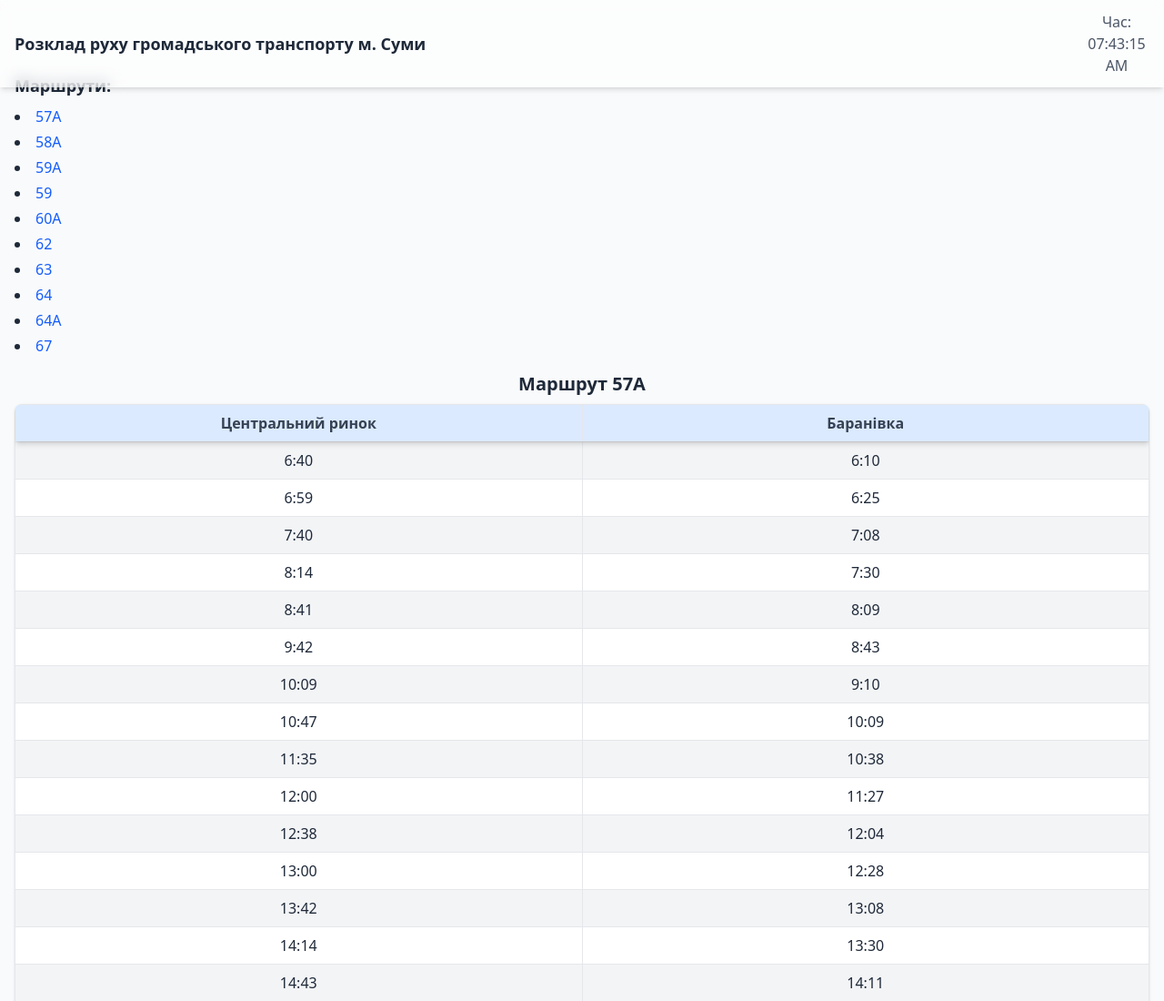
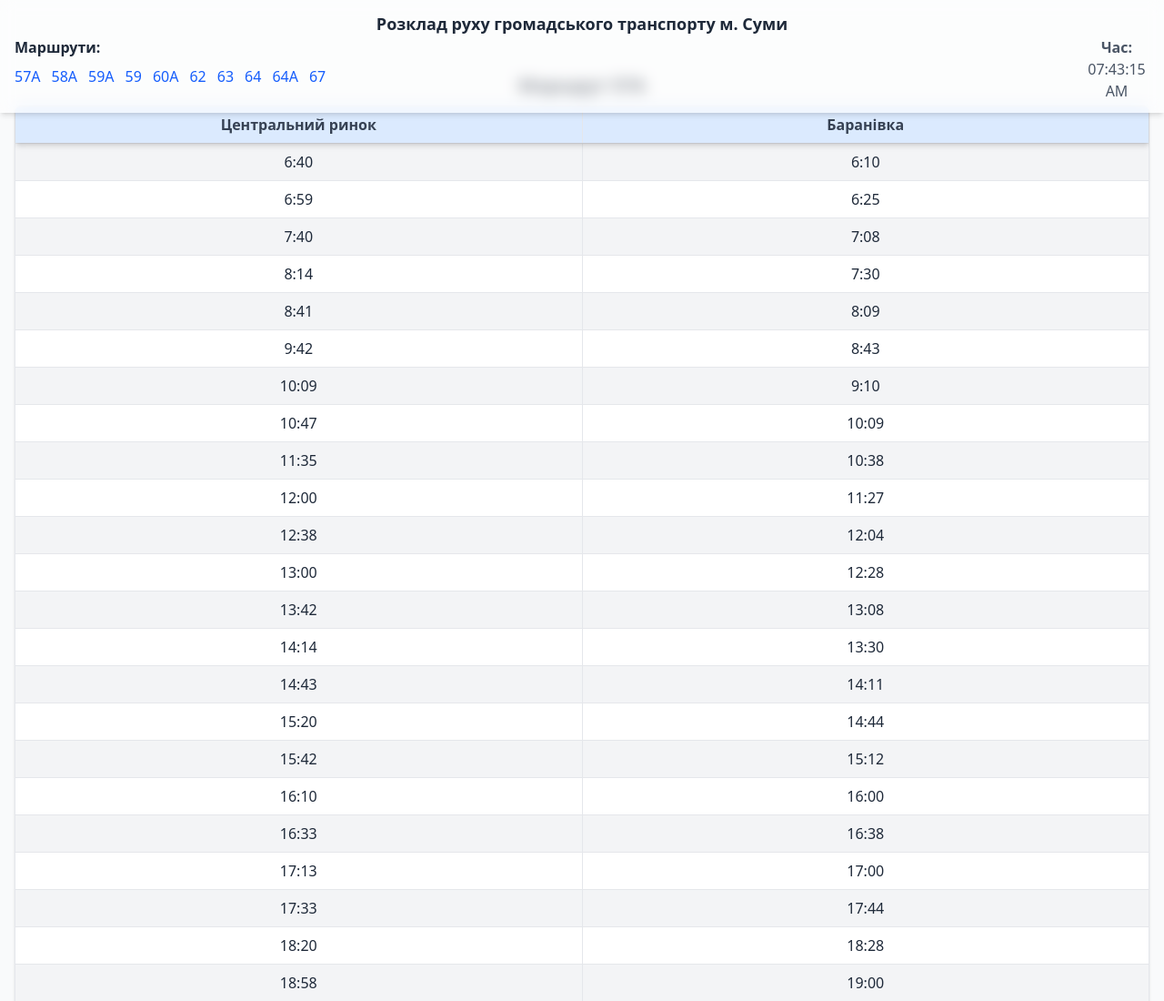
Before and after one commit to oleksandrbazil/rozklad-transportu-sumy, a website: page index.html in a window 1280 px wide. Shown: the top 1100 px of the page at 91% size. Drawn offline with Linux system fonts and the light colour scheme.

Commit message:
Move routes links to Header

```diff
--- a/index.html
+++ b/index.html
@@ -8,28 +8,35 @@
 </head>
 <body class="bg-gray-50 text-gray-800">
 <header class="fixed top-0 left-0 right-0 bg-white/50 backdrop-blur-sm shadow-md z-40">
-    <div class="container mx-auto px-4 py-3 flex items-center justify-between">
-        <h1 class="text-lg font-bold">Розклад руху громадського транспорту м. Суми</h1>
-        <div class="text-gray-600 flex flex-col items-center">
-            <span class="whitespace-nowrap">Час:</span>
-            <time id="currentTime" datetime="" class="w-18 text-center">--:--:--</time>
+    <div class="container mx-auto px-4 py-3">
+        <h1 class="text-lg font-bold text-center">
+          Розклад руху
+          <span class="block sm:inline"> громадського транспорту м. Суми</span>
+        </h1>
+        <div class="flex items-start justify-between space-x-4">
+            <nav aria-label="Маршрути">
+                <h2 class="font-semibold mb-2">Маршрути:</h2>
+                <ul class="list-none p-0 m-0 flex flex-wrap gap-3 items-center mb-4" role="list">
+                    <li class="inline"><a href="#route_57а" class="text-blue-600 hover:underline inline-block">57А</a></li>
+                    <li class="inline"><a href="#route_58а" class="text-blue-600 hover:underline inline-block">58А</a></li>
+                    <li class="inline"><a href="#route_59а" class="text-blue-600 hover:underline inline-block">59А</a></li>
+                    <li class="inline"><a href="#route_59" class="text-blue-600 hover:underline inline-block">59</a></li>
+                    <li class="inline"><a href="#route_60а" class="text-blue-600 hover:underline inline-block">60А</a></li>
+                    <li class="inline"><a href="#route_62" class="text-blue-600 hover:underline inline-block">62</a></li>
+                    <li class="inline"><a href="#route_63" class="text-blue-600 hover:underline inline-block">63</a></li>
+                    <li class="inline"><a href="#route_64" class="text-blue-600 hover:underline inline-block">64</a></li>
+                    <li class="inline"><a href="#route_64а" class="text-blue-600 hover:underline inline-block">64А</a></li>
+                    <li class="inline"><a href="#route_67" class="text-blue-600 hover:underline inline-block">67</a></li>
+                </ul>
+            </nav>
+            <div class="text-gray-600 flex flex-col items-center">
+                <span class="font-semibold">Час:</span>
+                <time id="currentTime" datetime="" class="w-18 text-center">--:--:--</time>
+            </div>
         </div>
     </div>
 </header>
 <div class="container mx-auto px-4 pb-8 pt-20">
-    <h2 class="text-lg font-semibold mb-2">Маршрути:</h2>
-    <ul class="list-disc list-inside space-y-1 mb-4">
-        <li><a href="#route_57а" class="text-blue-600 hover:underline">57А</a></li>
-        <li><a href="#route_58а" class="text-blue-600 hover:underline">58А</a></li>
-        <li><a href="#route_59а" class="text-blue-600 hover:underline">59А</a></li>
-        <li><a href="#route_59" class="text-blue-600 hover:underline">59</a></li>
-        <li><a href="#route_60а" class="text-blue-600 hover:underline">60А</a></li>
-        <li><a href="#route_62" class="text-blue-600 hover:underline">62</a></li>
-        <li><a href="#route_63" class="text-blue-600 hover:underline">63</a></li>
-        <li><a href="#route_64" class="text-blue-600 hover:underline">64</a></li>
-        <li><a href="#route_64а" class="text-blue-600 hover:underline">64А</a></li>
-        <li><a href="#route_67" class="text-blue-600 hover:underline">67</a></li>
-    </ul>
     <h3 class="text-xl font-semibold mb-2 text-center" id="route_57а">Маршрут 57А</h3>
     <div class="overflow-x-auto rounded-lg shadow mb-4 text-center">
         <table class="table-auto w-full">
@@ -1141,6 +1148,19 @@
             }
             updateTime();
             setInterval(updateTime, 1000);
+
+            const highlightCurrentRoute = () => {
+                const hash = window.location.hash.toLowerCase();
+                if (hash) {
+                    const link = document.querySelector(`nav a[href="${hash}"]`);
+                    if (link) {
+                        document.querySelectorAll('nav a').forEach(a => a.classList.remove('font-bold'));
+                        link.classList.add('font-bold');
+                    }
+                }
+            };
+            highlightCurrentRoute()
+            window.addEventListener('hashchange', highlightCurrentRoute);
         })();
     </script>
 </div>
```
Also changed, not shown: output.css.
